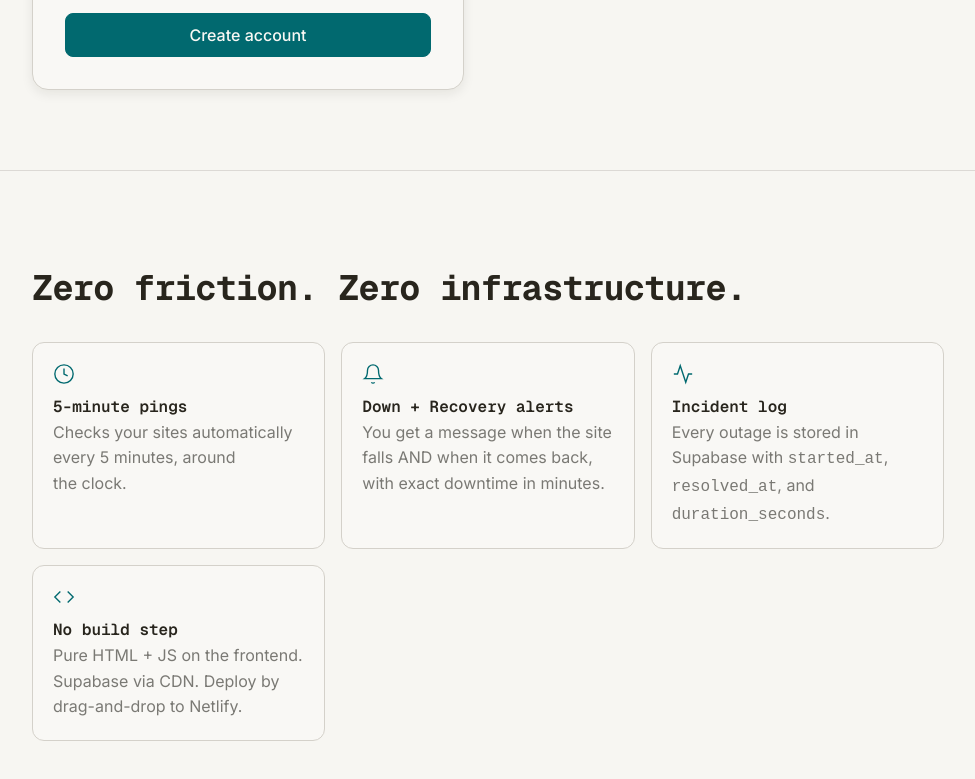
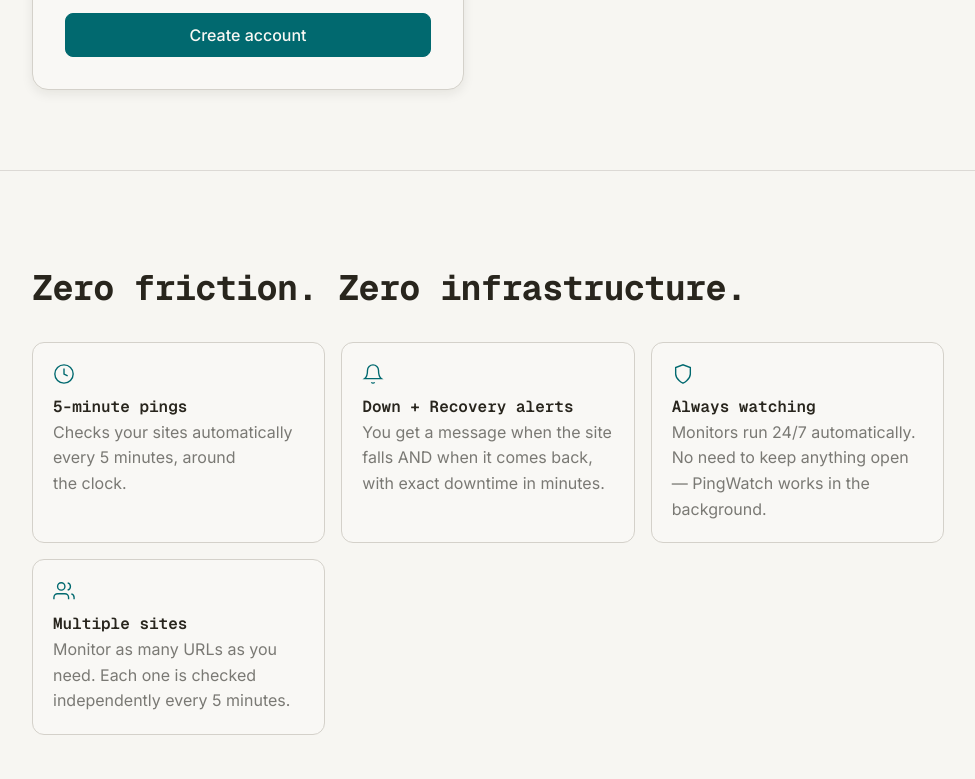
Before and after one commit to Vladislav-pipka/pingwatch, a website: page index.html in a window 1280 px wide. Shown: the part 1618-2397 px from the top of the page, without its empty margins (152-1127 px from the left). Drawn offline with nearby package versions, Linux system fonts and the light colour scheme.

Commit message:
Update feature cards in index.html

```diff
--- a/index.html
+++ b/index.html
@@ -430,14 +430,14 @@
             <p>You get a message when the site falls AND when it comes back, with exact downtime in minutes.</p>
           </div>
           <div class="feature-card">
-            <svg width="22" height="22" viewBox="0 0 24 24" fill="none" stroke="currentColor" stroke-width="1.5" aria-hidden="true"><polyline points="22 12 18 12 15 21 9 3 6 12 2 12"/></svg>
-            <h3>Incident log</h3>
-            <p>Every outage is stored in Supabase with <code>started_at</code>, <code>resolved_at</code>, and <code>duration_seconds</code>.</p>
+  <svg width="22" height="22" viewBox="0 0 24 24" fill="none" stroke="currentColor" stroke-width="1.5" aria-hidden="true"><path d="M12 22s8-4 8-10V5l-8-3-8 3v7c0 6 8 10 8 10z"/></svg>
+  <h3>Always watching</h3>
+  <p>Monitors run 24/7 automatically. No need to keep anything open — PingWatch works in the background.</p>
           </div>
           <div class="feature-card">
-            <svg width="22" height="22" viewBox="0 0 24 24" fill="none" stroke="currentColor" stroke-width="1.5" aria-hidden="true"><polyline points="16 18 22 12 16 6"/><polyline points="8 6 2 12 8 18"/></svg>
-            <h3>No build step</h3>
-            <p>Pure HTML + JS on the frontend. Supabase via CDN. Deploy by drag-and-drop to Netlify.</p>
+  <svg width="22" height="22" viewBox="0 0 24 24" fill="none" stroke="currentColor" stroke-width="1.5" aria-hidden="true"><path d="M17 21v-2a4 4 0 0 0-4-4H5a4 4 0 0 0-4 4v2"/><circle cx="9" cy="7" r="4"/><path d="M23 21v-2a4 4 0 0 0-3-3.87"/><path d="M16 3.13a4 4 0 0 1 0 7.75"/></svg>
+  <h3>Multiple sites</h3>
+  <p>Monitor as many URLs as you need. Each one is checked independently every 5 minutes.</p>
           </div>
         </div>
       </div>
```
